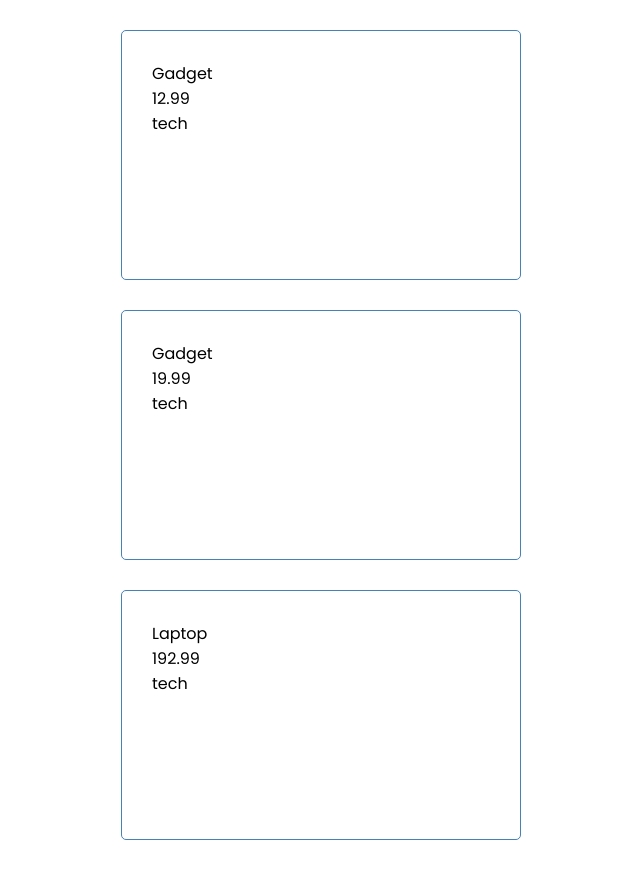
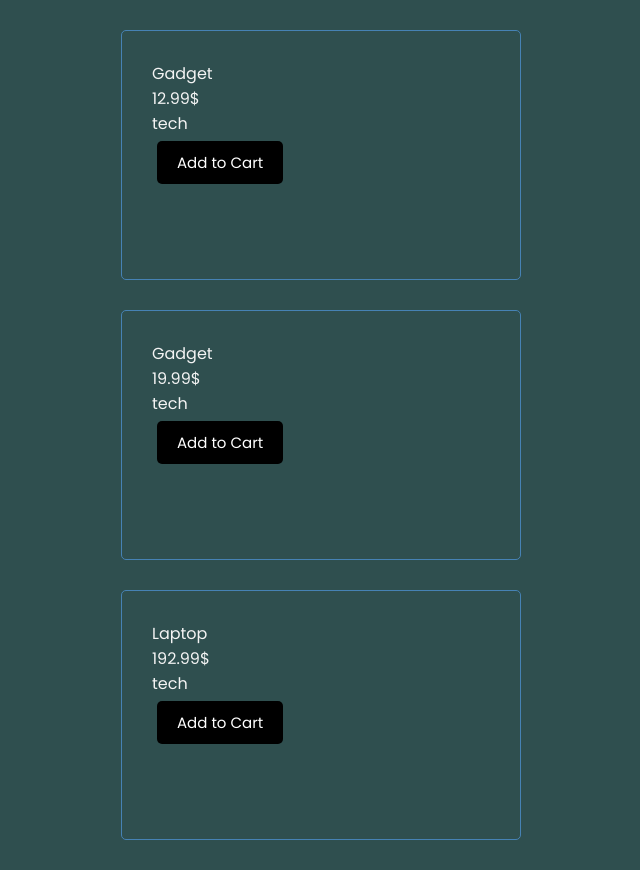
Before and after one commit to JimKalp/G-Shop, a React (Create React App) app in the folder ui/: page / in a window 1280 px wide. Shown: the whole page, without its empty margins (319-959 px from the left). Built offline with nearby package versions, Linux system fonts and the light colour scheme.

Commit message:
css additions

```diff
--- a/ui/src/App.css
+++ b/ui/src/App.css
@@ -1,6 +1,7 @@
 @import url('https://fonts.googleapis.com/css2?family=Poppins:wght@300;400&display=swap');
 
 * {
+  background-color: darkslategrey;
   box-sizing: border-box;
   margin: 0;
   padding: 0;
@@ -11,6 +12,7 @@ body {
 }
 
 .container {
+  color: #f4f4f4;
   max-width: 400px;
   margin: 30px auto;
   overflow: auto;
--- a/ui/src/App.js
+++ b/ui/src/App.js
@@ -5,20 +5,23 @@ const products = [
   {
     id: 1,
     description: "Gadget",
-    price: 12.99,
+    price: "12.99$",
     category: "tech",
+    image: ""
   },
   {
     id: 2,
     description: "Gadget",
-    price: 19.99,
+    price: "19.99$",
     category: "tech",
+    image: ""
   },
   {
     id: 3,
     description: "Laptop",
-    price: 192.99,
+    price: "192.99$",
     category: "tech",
+    image: ""
   },
 ]
 
--- a/ui/src/components/Product.js
+++ b/ui/src/components/Product.js
@@ -3,8 +3,12 @@ import React from 'react'
 const Product = ({ product }) => {
     return (
         <div className="container">
-            <p>{product.description}</p> <p>{product.price}</p> <p>{product.category}</p>
+            <p>{product.description}</p>
+            <p>{product.price}</p>
+            <p>{product.category}</p>
+            <div><button className='btn'>Add to Cart</button></div>
         </div>
+
     )
 }
 
```
Also changed, not shown: 1 other file (tests, documents, lock files or other folders).
